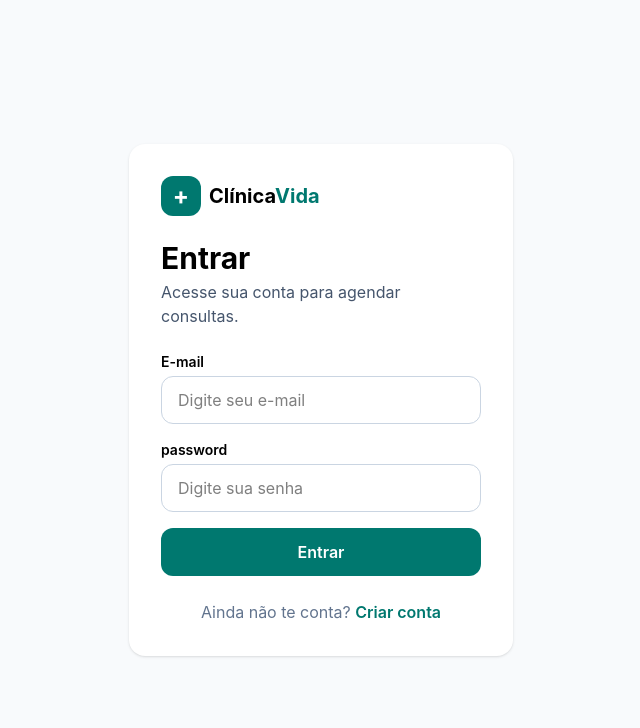
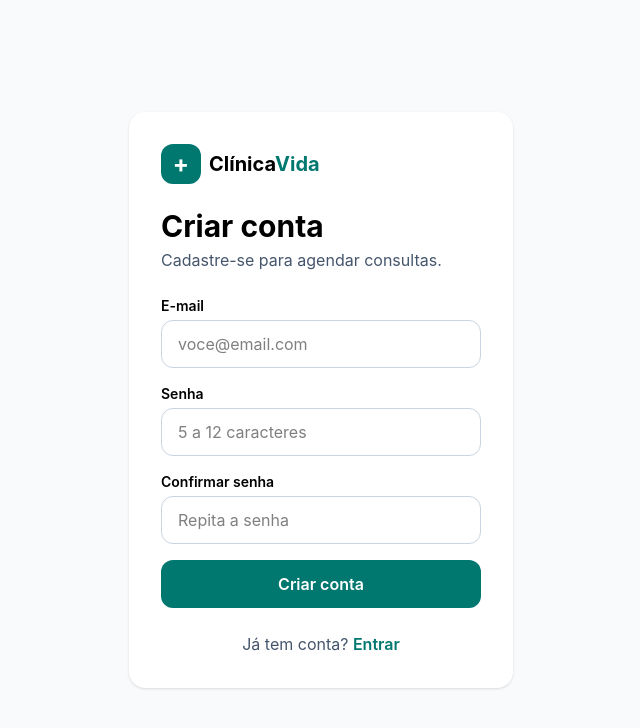
Before and after one commit to Marques-Souza/Clinica-Front, a React (Vite) app in the folder clinica-front/: page /register in a window 1280 px wide. Before the commit this address led to /login. Shown: the top 728 px of the page, without its empty margins (319-959 px from the left). Built offline with nearby package versions, Linux system fonts and the light colour scheme.

Commit message:
feat: cria tela de cadastro

```diff
--- a/clinica-front/src/App.tsx
+++ b/clinica-front/src/App.tsx
@@ -1,14 +1,18 @@
 import { BrowserRouter, Routes, Route, Navigate } from 'react-router-dom'
 import Login from './pages/Login'
 import Home from './pages/Home'
+import Register from './pages/Register'
+
 
 function App() {
   return (
     <BrowserRouter>
       <Routes>
         <Route path="/login" element={<Login />} />
+        <Route path="/register" element={<Register />} />
         <Route path="/home" element={<Home />} />
         <Route path="*" element={<Navigate to="/login" />} />
+
       </Routes>
     </BrowserRouter>
   )
--- a/clinica-front/src/pages/Login.tsx
+++ b/clinica-front/src/pages/Login.tsx
@@ -1,6 +1,6 @@
 import {useState, type FormEvent} from 'react'
 import api from '../services/api'
-import { useNavigate } from 'react-router-dom'
+import { Link, useNavigate } from 'react-router-dom'
 
 function Login(){
   const [email, setEmail] = useState('')
@@ -53,7 +53,7 @@ function Login(){
       placeholder="Digite seu e-mail"
       className="w-full h-12 rounded-xl border border-slate-300 px-4 mb-4"/>
 
-    <label htmlFor="password" className="block text-sm font-semibold mb-1">password</label>
+    <label htmlFor="password" className="block text-sm font-semibold mb-1">senha</label>
     <input
       id="password"
       type="password"
@@ -69,15 +69,15 @@ function Login(){
     <button
       type="submit"
       disabled={loading}
-      className="w-full h-12 rounded-xl bg-teal-700 text-white font-semibold "
+      className="w-full h-12 rounded-xl bg-teal-700 text-white font-semibold disabled:opacity-60 "
     >
-      Entrar
+      {loading ? 'Entrando...' : 'Entrar'}
     </button>
     </form>
 
     <p className="text-center text-slate-500 mt-6">
-      Ainda não te conta?{' '}
-      <a href="#" className="text-teal-700 font-semibold">Criar conta</a>
+      Ainda não tem conta?{' '}
+      <Link to="/register" className="text-teal-700 font-semibold">Criar conta</Link>
     </p>
   </div>
   </div>
--- /dev/null
+++ b/clinica-front/src/pages/Register.tsx
@@ -0,0 +1,106 @@
+import { useState, type FormEvent } from 'react'
+import { Link, useNavigate } from 'react-router-dom'
+import { isAxiosError } from 'axios'
+import api from '../services/api'
+
+function Register() {
+  const [email, setEmail] = useState('')
+  const [password, setPassword] = useState('')
+  const [confirm, setConfirm] = useState('')
+  const [error, setError] = useState('')
+  const [loading, setLoading] = useState(false)
+  const navigate = useNavigate()
+
+  async function handleSubmit(e: FormEvent) {
+    e.preventDefault()
+    setError('')
+    if (password.length < 5 || password.length > 12) {
+      setError('A senha deve ter de 5 a 12 caracteres')
+      return
+    }
+    if (password !== confirm) {
+      setError('As senhas não conferem')
+      return
+    }
+    setLoading(true)
+    try {
+      await api.post('/users/register', { email, password })
+      navigate('/login')
+    } catch (err) {
+      if (isAxiosError(err) && err.response?.status === 409) {
+        setError('E-mail já cadastrado')
+      } else {
+        setError('Não foi possível criar a conta')
+      }
+    } finally {
+      setLoading(false)
+    }
+  }
+
+  return (
+    <div className="min-h-screen bg-slate-50 flex items-center justify-center p-6">
+      <div className="w-full max-w-sm bg-white rounded-2xl shadow p-8">
+        <div className="flex items-center gap-2 mb-6">
+          <div className="w-10 h-10 rounded-xl bg-teal-700 flex items-center justify-center text-white text-2xl font-bold">
+            +
+          </div>
+          <span className="text-xl font-bold">
+            Clínica<span className="text-teal-700">Vida</span>
+          </span>
+        </div>
+
+        <h1 className="text-3xl font-bold mb-1">Criar conta</h1>
+        <p className="text-slate-600 mb-6">Cadastre-se para agendar consultas.</p>
+
+        <form onSubmit={handleSubmit}>
+          <label htmlFor="email" className="block text-sm font-semibold mb-1">E-mail</label>
+          <input
+            id="email"
+            type="email"
+            value={email}
+            onChange={(e) => setEmail(e.target.value)}
+            placeholder="voce@email.com"
+            className="w-full h-12 rounded-xl border border-slate-300 px-4 mb-4"
+          />
+
+          <label htmlFor="password" className="block text-sm font-semibold mb-1">Senha</label>
+          <input
+            id="password"
+            type="password"
+            value={password}
+            onChange={(e) => setPassword(e.target.value)}
+            placeholder="5 a 12 caracteres"
+            className="w-full h-12 rounded-xl border border-slate-300 px-4 mb-4"
+          />
+
+          <label htmlFor="confirm" className="block text-sm font-semibold mb-1">Confirmar senha</label>
+          <input
+            id="confirm"
+            type="password"
+            value={confirm}
+            onChange={(e) => setConfirm(e.target.value)}
+            placeholder="Repita a senha"
+            className="w-full h-12 rounded-xl border border-slate-300 px-4 mb-4"
+          />
+
+          {error && <p className="text-red-600 text-sm mb-4">{error}</p>}
+
+          <button
+            type="submit"
+            disabled={loading}
+            className="w-full h-12 rounded-xl bg-teal-700 text-white font-semibold disabled:opacity-60"
+          >
+            {loading ? 'Criando...' : 'Criar conta'}
+          </button>
+        </form>
+
+        <p className="text-center text-slate-600 mt-6">
+          Já tem conta?{' '}
+          <Link to="/login" className="text-teal-700 font-semibold">Entrar</Link>
+        </p>
+      </div>
+    </div>
+  )
+}
+
+export default Register
```
